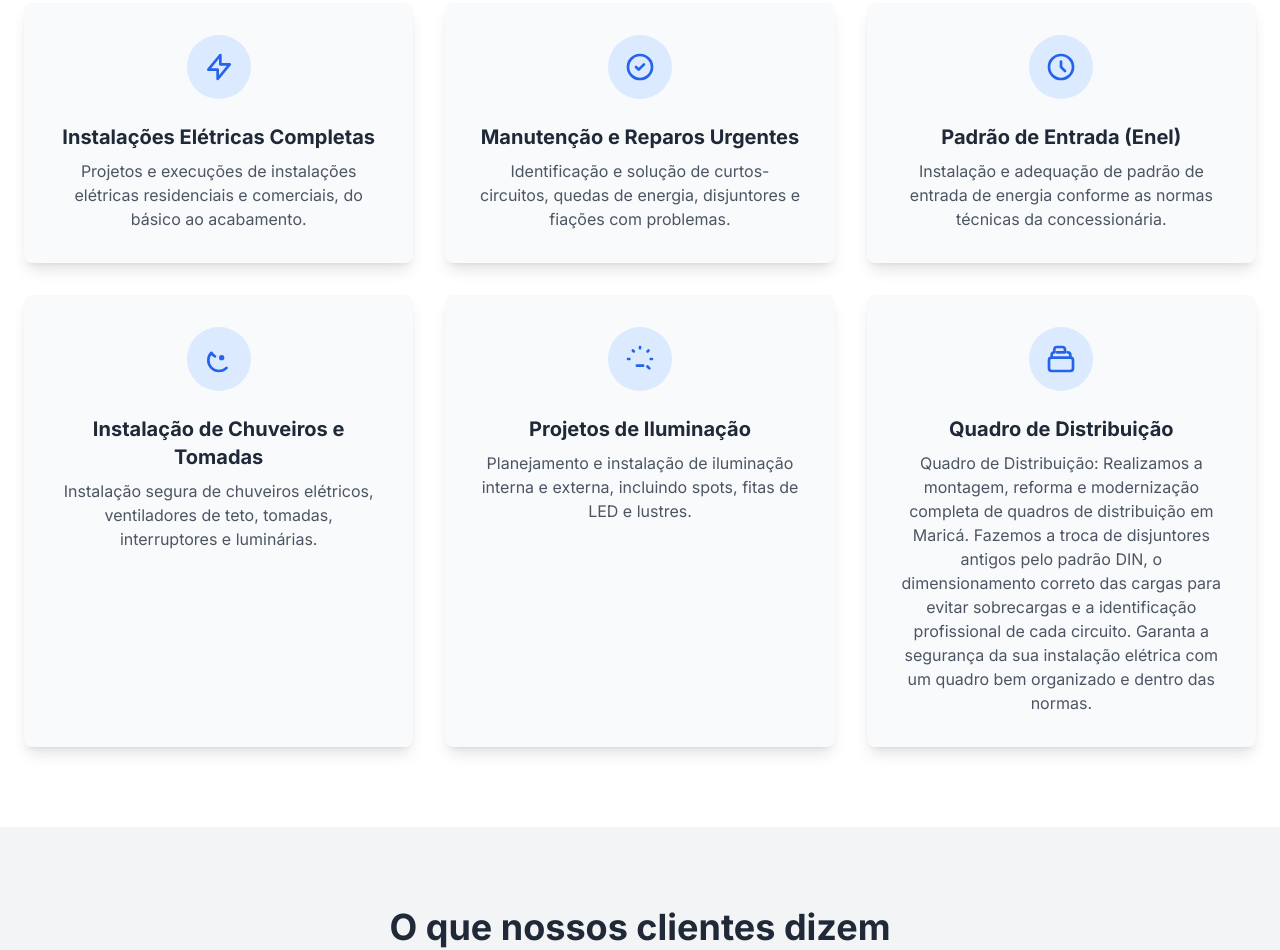
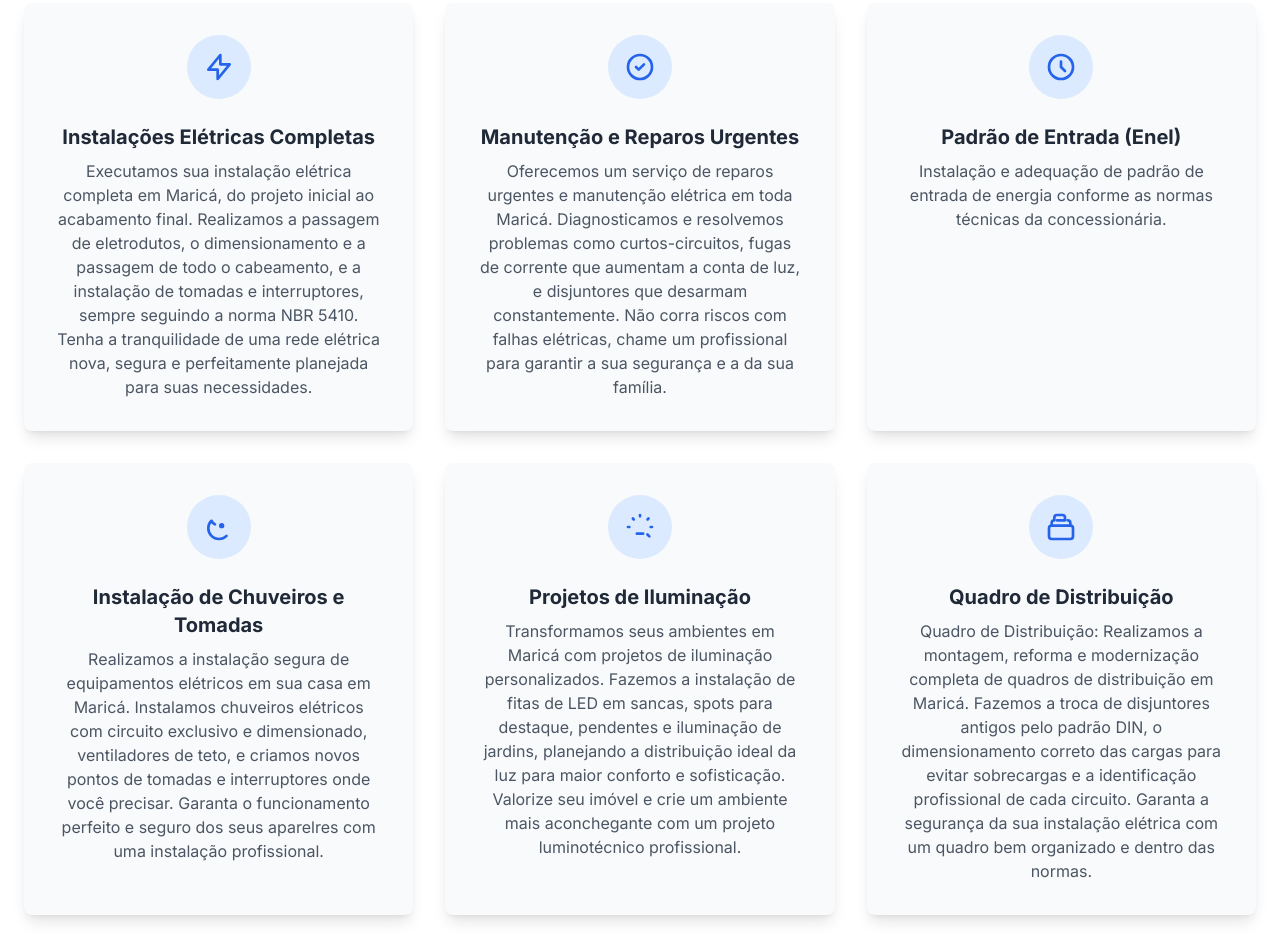
Before and after one commit to Wellbonifacio/brvolts, a plain HTML site: page index.html in a window 1280 px wide. Shown: the part 805-1755 px from the top of the page. Drawn offline with nearby package versions, Linux system fonts and the light colour scheme.

Commit message:
Update index.html

```diff
--- a/index.html
+++ b/index.html
@@ -234,7 +234,7 @@
                             <svg class="w-8 h-8" fill="none" stroke="currentColor" viewBox="0 0 24 24"><path stroke-linecap="round" stroke-linejoin="round" stroke-width="2" d="M13 10V3L4 14h7v7l9-11h-7z"></path></svg>
                         </div>
                         <h3 class="text-xl font-bold mb-2">Instalações Elétricas Completas</h3>
-                        <p class="text-gray-600">Projetos e execuções de instalações elétricas residenciais e comerciais, do básico ao acabamento.</p>
+                        <p class="text-gray-600">Executamos sua instalação elétrica completa em Maricá, do projeto inicial ao acabamento final. Realizamos a passagem de eletrodutos, o dimensionamento e a passagem de todo o cabeamento, e a instalação de tomadas e interruptores, sempre seguindo a norma NBR 5410. Tenha a tranquilidade de uma rede elétrica nova, segura e perfeitamente planejada para suas necessidades.</p>
                     </div>
                     <!-- Serviço 2 -->
                     <div class="bg-gray-50 p-8 rounded-lg shadow-lg hover:shadow-xl transition-shadow duration-300">
@@ -242,7 +242,7 @@
                             <svg class="w-8 h-8" fill="none" stroke="currentColor" viewBox="0 0 24 24"><path stroke-linecap="round" stroke-linejoin="round" stroke-width="2" d="M9 12l2 2 4-4m6 2a9 9 0 11-18 0 9 9 0 0118 0z"></path></svg>
                         </div>
                         <h3 class="text-xl font-bold mb-2">Manutenção e Reparos Urgentes</h3>
-                        <p class="text-gray-600">Identificação e solução de curtos-circuitos, quedas de energia, disjuntores e fiações com problemas.</p>
+                        <p class="text-gray-600">Oferecemos um serviço de reparos urgentes e manutenção elétrica em toda Maricá. Diagnosticamos e resolvemos problemas como curtos-circuitos, fugas de corrente que aumentam a conta de luz, e disjuntores que desarmam constantemente. Não corra riscos com falhas elétricas, chame um profissional para garantir a sua segurança e a da sua família.</p>
                     </div>
                     <!-- Serviço 3 -->
                     <div class="bg-gray-50 p-8 rounded-lg shadow-lg hover:shadow-xl transition-shadow duration-300">
@@ -258,7 +258,7 @@
                             <svg class="w-8 h-8" fill="none" stroke="currentColor" viewBox="0 0 24 24"><path stroke-linecap="round" stroke-linejoin="round" stroke-width="2" d="M17.657 18.657A8 8 0 016.343 7.343S7 9 9 10c0-2 .5-5 2.986-7.C14.5 5 16.5 8 16.5 10c0 1.995.502 3.899 1.157 5.657z"></path><path stroke-linecap="round" stroke-linejoin="round" stroke-width="2" d="M15 11a1 1 0 11-2 0 1 1 0 012 0z"></path></svg>
                         </div>
                         <h3 class="text-xl font-bold mb-2">Instalação de Chuveiros e Tomadas</h3>
-                        <p class="text-gray-600">Instalação segura de chuveiros elétricos, ventiladores de teto, tomadas, interruptores e luminárias.</p>
+                        <p class="text-gray-600">Realizamos a instalação segura de equipamentos elétricos em sua casa em Maricá. Instalamos chuveiros elétricos com circuito exclusivo e dimensionado, ventiladores de teto, e criamos novos pontos de tomadas e interruptores onde você precisar. Garanta o funcionamento perfeito e seguro dos seus aparelres com uma instalação profissional.</p>
                     </div>
                      <!-- Serviço 5 -->
                     <div class="bg-gray-50 p-8 rounded-lg shadow-lg hover:shadow-xl transition-shadow duration-300">
@@ -266,7 +266,7 @@
                            <svg class="w-8 h-8" fill="none" stroke="currentColor" viewBox="0 0 24 24"><path stroke-linecap="round" stroke-linejoin="round" stroke-width="2" d="M9.663 17h4.673M12 3v1m6.364 1.636l-.707.707M21 12h-1M4 12H3m3.636-6.364l.707.707M19 19l-1.414-1.414"></path></svg>
                         </div>
                         <h3 class="text-xl font-bold mb-2">Projetos de Iluminação</h3>
-                        <p class="text-gray-600">Planejamento e instalação de iluminação interna e externa, incluindo spots, fitas de LED e lustres.</p>
+                        <p class="text-gray-600">Transformamos seus ambientes em Maricá com projetos de iluminação personalizados. Fazemos a instalação de fitas de LED em sancas, spots para destaque, pendentes e iluminação de jardins, planejando a distribuição ideal da luz para maior conforto e sofisticação. Valorize seu imóvel e crie um ambiente mais aconchegante com um projeto luminotécnico profissional.</p>
                     </div>
                     <!-- Serviço 6 -->
                     <div class="bg-gray-50 p-8 rounded-lg shadow-lg hover:shadow-xl transition-shadow duration-300">
```
